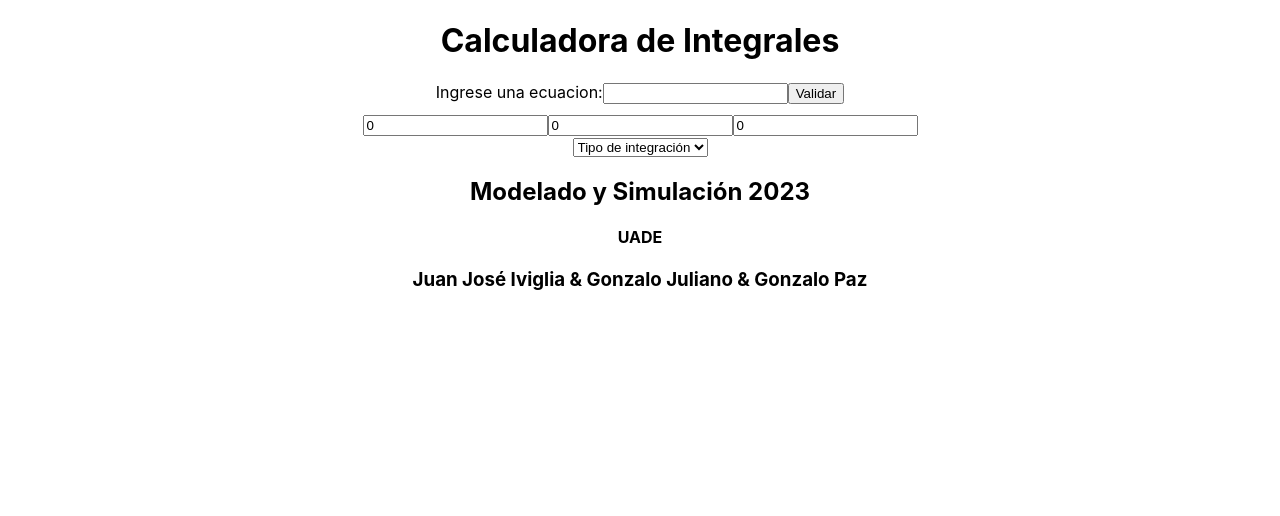
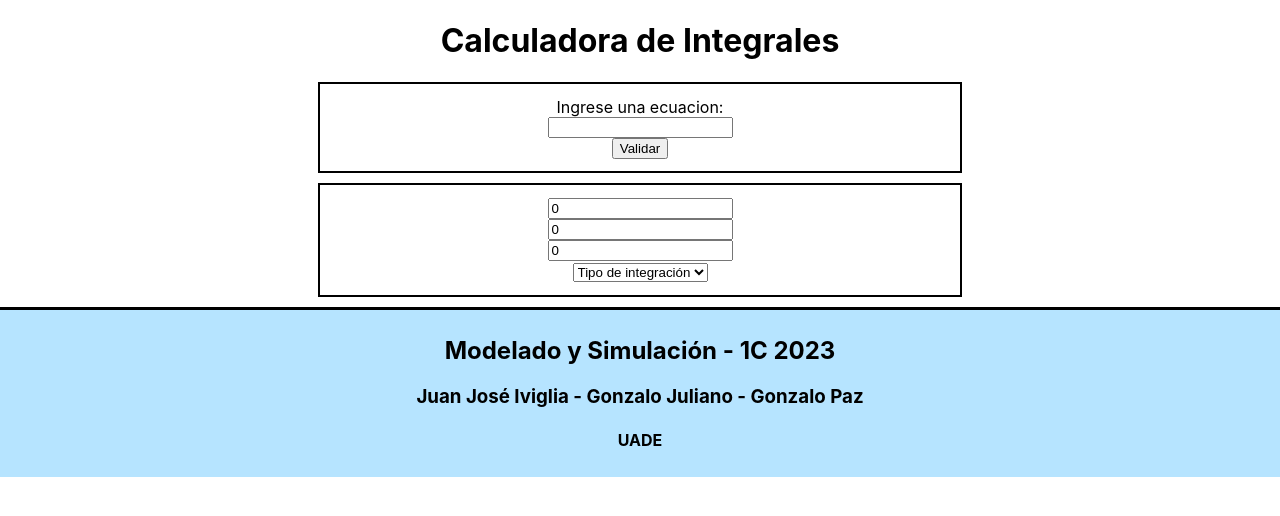
Before and after one commit to GPaz027/modelado-simulacion-tp, a React (Create React App) app: page / in a window 1280 px wide. Shown: the top 516 px of the page. Built offline with nearby package versions, Linux system fonts and the light colour scheme.

Commit message:
Styling basics

```diff
--- a/package.json
+++ b/package.json
@@ -19,6 +19,7 @@
     "react-mathquill": "^1.0.3",
     "react-plotly.js": "^2.6.0",
     "react-scripts": "5.0.1",
+    "styled-components": "^5.3.10",
     "web-vitals": "^2.1.4"
   },
   "scripts": {
--- a/src/App.css
+++ b/src/App.css
@@ -6,33 +6,3 @@
   height: 40vmin;
   pointer-events: none;
 }
-
-@media (prefers-reduced-motion: no-preference) {
-  .App-logo {
-    animation: App-logo-spin infinite 20s linear;
-  }
-}
-
-.App-header {
-  background-color: #282c34;
-  min-height: 100vh;
-  display: flex;
-  flex-direction: column;
-  align-items: center;
-  justify-content: center;
-  font-size: calc(10px + 2vmin);
-  color: white;
-}
-
-.App-link {
-  color: #61dafb;
-}
-
-@keyframes App-logo-spin {
-  from {
-    transform: rotate(0deg);
-  }
-  to {
-    transform: rotate(360deg);
-  }
-}
--- a/src/components/footer/footer.component.jsx
+++ b/src/components/footer/footer.component.jsx
@@ -1,10 +1,12 @@
+import { FooterStyles } from "./footer.styles";
+
 const Footer = () => {
   return (
-    <div>
-      <h2>Modelado y Simulación 2023</h2>
+    <FooterStyles>
+      <h2>Modelado y Simulación - 1C 2023</h2>
+      <h3>Juan José Iviglia - Gonzalo Juliano - Gonzalo Paz</h3>
       <h4>UADE</h4>
-      <h3>Juan José Iviglia & Gonzalo Juliano & Gonzalo Paz</h3>
-    </div>
+    </FooterStyles>
   );
 };
 
--- /dev/null
+++ b/src/components/footer/footer.styles.jsx
@@ -0,0 +1,7 @@
+import styled from "styled-components";
+
+export const FooterStyles = styled.div`
+    background-color: #B6E4FF;
+    padding: 0.5vw;
+    border-top: 3px solid black;
+`
--- a/src/components/interactive-dashboard/interactive-dashboard.component.jsx
+++ b/src/components/interactive-dashboard/interactive-dashboard.component.jsx
@@ -6,6 +6,8 @@ import TypeSelect from "../type-select/type-select.component";
 import RectangleComponent from "../rectangle/rectangle.component";
 import Trapezoidal from "../trapezoidal/trapezoidal";
 import MonteCarloIntegration from "../montecarlo/montecarlo.component";
+
+import { FunctionViewer, InputBlock } from "./interactive-dashboard.styles";
 
 const InteractiveDashboard = () => {
   const {
@@ -42,6 +44,7 @@ const InteractiveDashboard = () => {
 
   return (
     <div>
+      <FunctionViewer>
         <label htmlFor="input">Ingrese una ecuacion:</label>
         <input
           type="text"
@@ -51,7 +54,9 @@ const InteractiveDashboard = () => {
         />
         <button onClick={handleButtonClick}>Validar</button>
         {equation && <FunctionRenderer expression={equation} />}
-      <div style={{ marginTop: "10px" }}>
+      </FunctionViewer>
+
+      <InputBlock>
         <input
           placeholder="Límite inferior"
           type="number"
@@ -71,9 +76,8 @@ const InteractiveDashboard = () => {
           onChange={handleRecChange}
           max="7000"
         />
-      </div>
-
         <TypeSelect />
+      </InputBlock>
 
       {integralType === "rectangles" && (
         <RectangleComponent
--- /dev/null
+++ b/src/components/interactive-dashboard/interactive-dashboard.styles.jsx
@@ -0,0 +1,25 @@
+import styled from 'styled-components'
+
+export const FunctionViewer = styled.div`
+    display: flex;
+    flex-direction: column;
+    align-items: center;
+    justify-content: center;
+    border: 2px solid black;
+    width: 50%;
+    margin: 0 auto;
+    padding: 1vw 0vw;
+
+`
+
+export const InputBlock = styled.div`
+    display: flex;
+    flex-direction: column;
+    align-items: center;
+    justify-content: center;
+    width: 50%;
+    margin: 10px auto;
+    padding: 1vw 0vw;
+    border: 2px solid black;
+    flex-grow: 1;
+`
--- a/src/components/montecarlo/montecarlo.component.jsx
+++ b/src/components/montecarlo/montecarlo.component.jsx
@@ -14,7 +14,7 @@ import { create, all } from "mathjs";
 
 const mathjs = create(all);
 
-const MonteCarloIntegration = ({ inf, sup, n, equation }) => {
+const MonteCarloIntegration = ({ inf = 0, sup = 0, n = 0, equation }) => {
   ChartJS.register(
     CategoryScale,
     LinearScale,
@@ -119,7 +119,18 @@ const MonteCarloIntegration = ({ inf, sup, n, equation }) => {
       },
     },
   };
-  return <Line options={options} data={data} />;
+  return (
+    <Line
+      options={options}
+      data={data}
+      style={{
+        width: "50%",
+        height: "50%",
+        justifyContent: "center",
+        margin: "0 auto",
+      }}
+    />
+  );
 };
 
 export default MonteCarloIntegration;
--- a/src/components/rectangle/rectangle.component.jsx
+++ b/src/components/rectangle/rectangle.component.jsx
@@ -54,7 +54,7 @@ const RectangleComponent = ({ inf, sup, n, equation }) => {
       <Plot
         data={[trace, rectangle]}
         layout={layout}
-        style={{ width: "50%", height: "50%" }}
+        style={{ width: "50%", height: "50%", justifyContent: "center", margin: "0 auto" }}
       />
       <span>{result.result}</span>
     </div>
--- a/src/components/trapezoidal/trapezoidal.jsx
+++ b/src/components/trapezoidal/trapezoidal.jsx
@@ -61,7 +61,7 @@ const Trapezoidal = ({ inf, sup, n, equation }) => {
       <Plot
         data={data}
         layout={layout}
-        style={{ width: "50%", height: "50%" }}
+        style={{ width: "50%", height: "50%", justifyContent: "center", margin: "0 auto" }}
       />
       <span>{result.result}</span>
     </div>
```
Also changed, not shown: 1 other file (tests, documents, lock files or other folders). Lines whose indentation alone changed are shown as unchanged.
